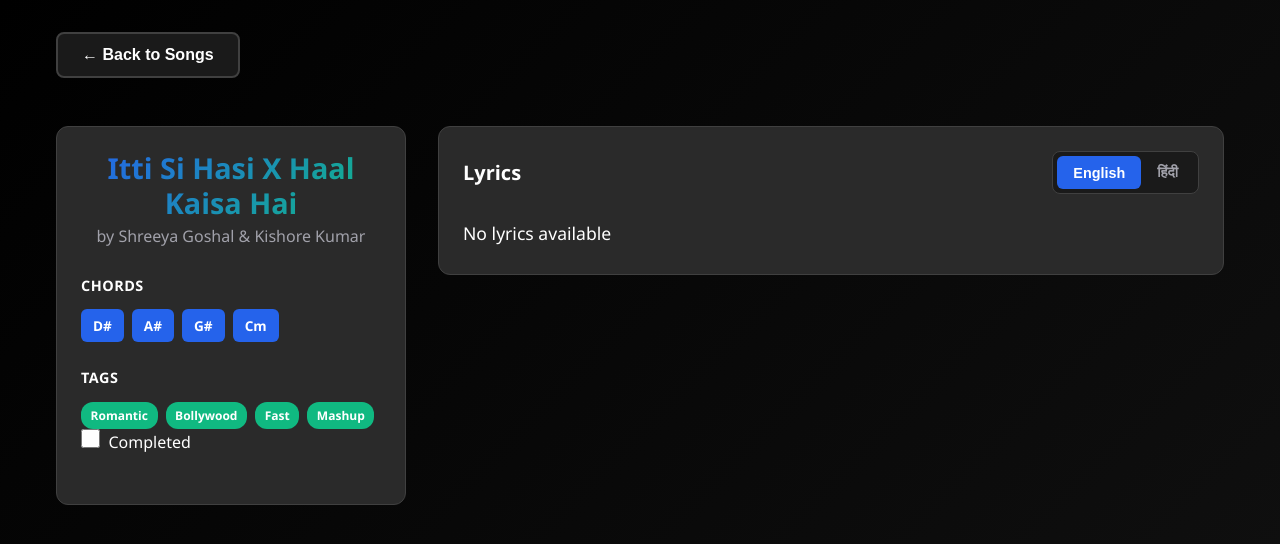
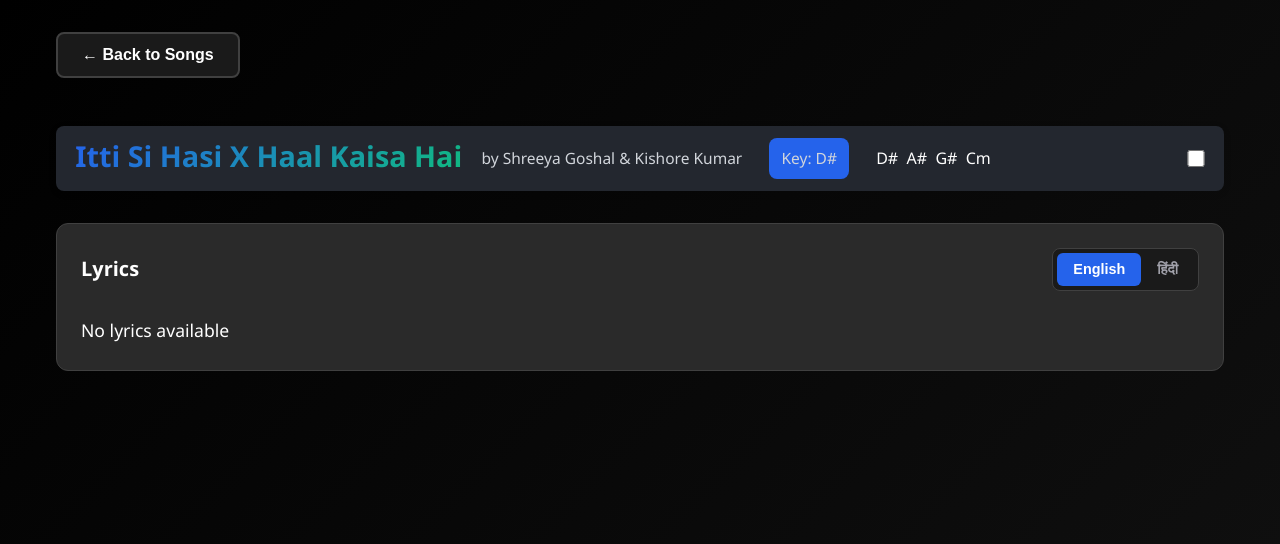
Before and after one commit to skhati1/performer_app, a React (Vite) app: page / in a window 1280 px wide. Both pictures are taken after a click on the element 640 px from the left and 1294 px from the top of the page. Shown: the top 544 px of the page. Built offline with nearby package versions, Linux system fonts and the light colour scheme.

Commit message:
Fix detail

```diff
--- a/src/components/SongDetail.css
+++ b/src/components/SongDetail.css
@@ -349,25 +349,61 @@
   }
 }
 
+.song-top-bar {
+  display: flex;
+  align-items: center;
+  gap: 1.2rem;
+  background: #23272f;           /* dark background */
+  padding: 0.75rem 1.2rem;
+  border-radius: 8px;
+  margin-bottom: 2rem;
+  font-size: 1rem;
+  flex-wrap: wrap;
+  box-shadow: 0 2px 8px rgba(0,0,0,0.08);
+}
+
+.song-title {
+  font-weight: 600;
+  color: #60a5fa;                /* lighter blue for contrast */
+}
+
+.song-artist,
+.song-key,
+.song-tag {
+  color: #d1d5db;                /* light gray text */
+  font-size: 0.97rem;
+  margin-right: 0.5rem;
+}
+
+.song-tag {
+  background: #374151;           /* dark gray tag background */
+  border-radius: 4px;
+  padding: 0.15rem 0.5rem;
+  font-size: 0.9rem;
+  color: #a5b4fc;                /* soft blue for tag text */
+}
 
 .completed-checkbox-label {
   display: flex;
   align-items: center;
-  gap: 0.5rem;
-  margin: 1rem 0;
+  gap: 0.4rem;
+  margin-left: auto;
 }
 
 .completed-checkbox {
-  accent-color: #2563eb; /* matches theme color */
-  width: 1.2rem;
-  height: 1.2rem;
-  cursor: pointer;
+  accent-color: #60a5fa;         /* match title color */
+  width: 1.1rem;
+  height: 1.1rem;
 }
 
 .completed-text {
-  color: #2563eb;
+  color: #60a5fa;
   font-weight: 600;
   font-size: 1rem;
-  letter-spacing: 0.5px;
-  transition: color 0.2s;
 }
+
+/* Lyrics section full width */
+.lyrics-section {
+  width: 100%;
+  margin-top: 1.5rem;
+}
--- a/src/components/SongDetail.jsx
+++ b/src/components/SongDetail.jsx
@@ -54,41 +54,30 @@ const SongDetail = ({ songs }) => {
           </button>
         </header>
 
-        <div className="song-detail-content">
-          <div className="song-info-section">
-            <div className="song-main-info">
-              <h1 className="song-title">{song.songName}</h1>
-              <p className="song-artist">by {song.artist}</p>
-            </div>
-
-            <div className="song-chords-section">
-              <h3>Chords</h3>
-              <div className="chords-display">
-                {song.chords.map((chord, index) => (
-                  <span key={index} className="chord-item">{chord}</span>
+        {/* Compact top bar */}
+        <div className="song-top-bar">
+          <span className="song-title">{song.songName}</span>
+          <span className="song-artist">by {song.artist}</span>
+          <span className="song-key">Key: {song.key}</span>
+          {song.chords && song.chords.length > 0 && (
+            <div className="chords-bar">
+              {song.chords.map((chord, idx) => (
+                <span key={idx} className="chord-tag">{chord} &nbsp;</span>
               ))}
             </div>
-            </div>
-
-            <div className="song-tags-section">
-              <h3>Tags</h3>
-              <div className="tags-display">
-                {song.customTags.map((tag, index) => (
-                  <span key={index} className="tag-item">{tag}</span>
-                ))}
-              </div>
-
-          <label>
+          )}
+          <label className="completed-checkbox-label">
             <input
               type="checkbox"
               className="completed-checkbox"
               checked={!!completedSongs[song.id]}
               onChange={() => toggleSong(song.id)}
             />
-             &nbsp; Completed
+            {completedSongs[song.id] && <span className="completed-text">Completed</span>}
           </label>
         </div>
-          </div>
+
+        {/* Main content full width */}
         <div className="lyrics-section">
           <div className="lyrics-header">
             <h3>Lyrics</h3>
@@ -107,7 +96,6 @@ const SongDetail = ({ songs }) => {
               </button>
             </div>
           </div>
-
           <div className="lyrics-content">
             <div className={`lyrics-text ${currentLanguage}`}>
               {formatLyrics(song.lyrics[currentLanguage])}
@@ -116,8 +104,7 @@ const SongDetail = ({ songs }) => {
         </div>
       </div>
     </div>
-    </div>
-  )
+  );
 }
 
 export default SongDetail
```
Lines whose indentation alone changed are shown as unchanged.
